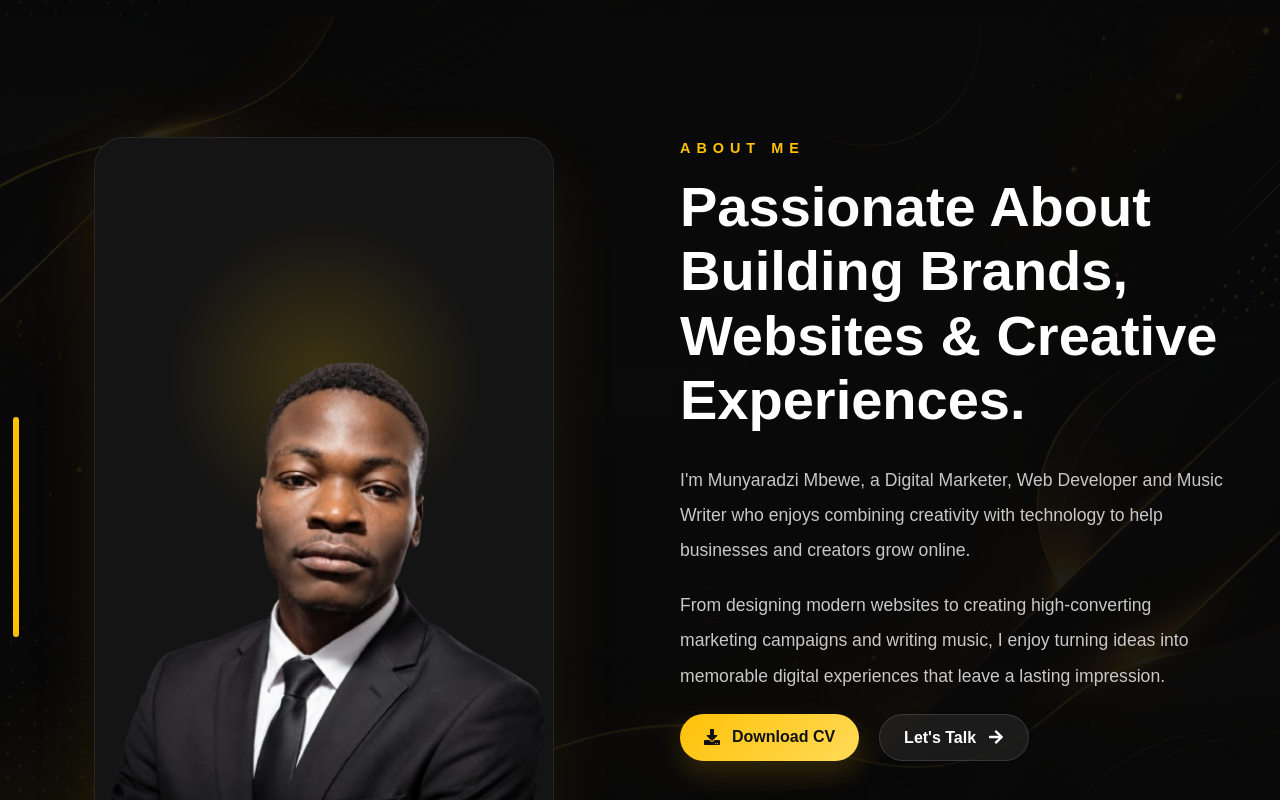
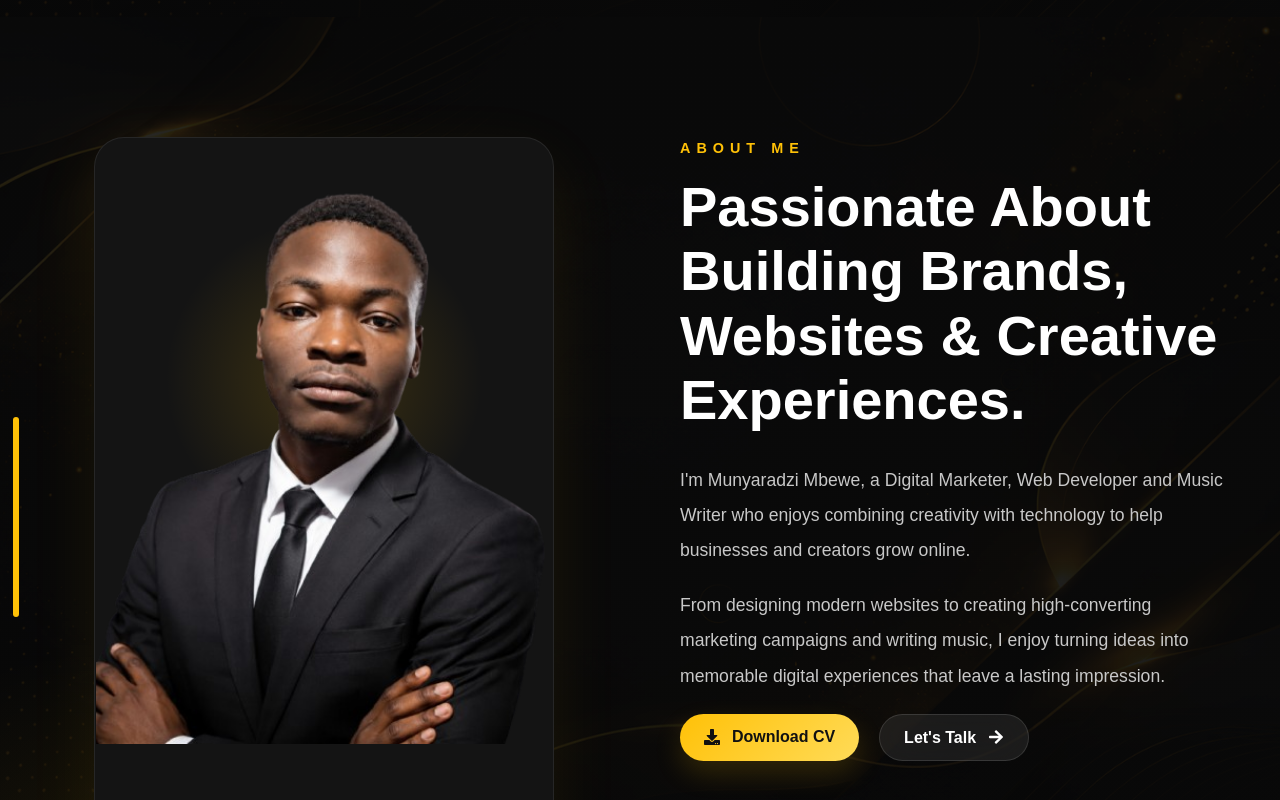
Before and after one commit to munya-meister/My-portfolio, a React (Vite) app: page / in a window 1280 px wide. Shown: the part 880-1680 px from the top of the page. Built offline with nearby package versions, Linux system fonts and the light colour scheme; no server answers.

Commit message:
about adjustments

```diff
--- a/src/components/about/about.css
+++ b/src/components/about/about.css
@@ -63,9 +63,9 @@
 
     width:460px;
 
-    height:100%;
+    height:80%;
 
-    min-height:780px;
+    min-height:760px;
 
     background:#141414;
 
@@ -94,7 +94,7 @@
 .image-card img{
 
     width:100%;
-    height:100%;
+    height:80%;
 
     object-fit:contain;
 
@@ -148,7 +148,7 @@
 
     width:6px;
 
-    height:220px;
+    height:200px;
 
     background:#ffc107;
 
```
